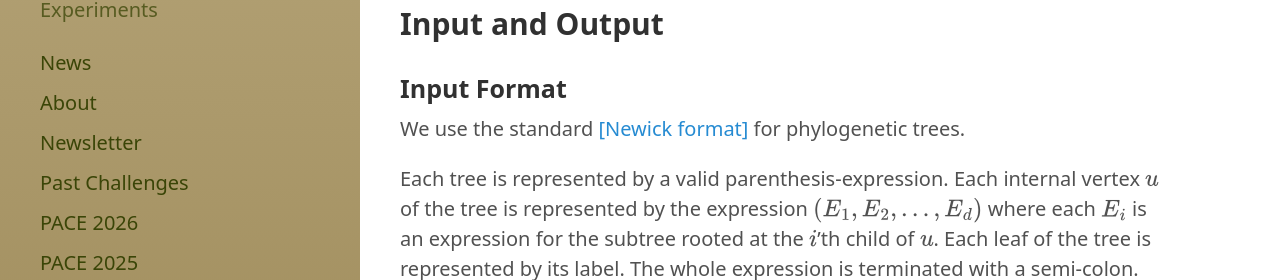
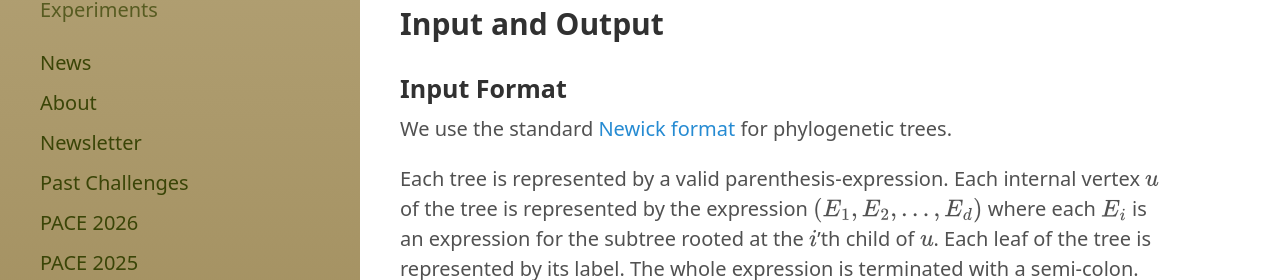
Before and after one commit to PACE-challenge/pacechallenge.org, a Jekyll site: the page built from 2026/maf.md, in a window 1280 px wide and 900 px high, scrolled down 2796 px, cut to the strip 145-425 px from the top of the window. Built offline with Jekyll 4.4.1, drawn with Linux system fonts in a browser that asks for light colours.

Commit message:
double [] around link

```diff
--- a/2026/maf.md
+++ b/2026/maf.md
@@ -69,7 +69,7 @@ The final score will be computed over a set of $x$ private instances that are si
 
 ### Input Format
 
-We use the standard [[Newick format]](https://en.wikipedia.org/wiki/Newick_format) for phylogenetic trees.
+We use the standard [Newick format](https://en.wikipedia.org/wiki/Newick_format) for phylogenetic trees.
 
 Each tree is represented by a valid parenthesis-expression. Each internal vertex $u$ of the tree is represented by the expression $(E_1,E_2,\ldots,E_d)$ where each $E_i$ is an expression for the subtree rooted at the $i$'th child of $u$. Each leaf of the tree is represented by its label. The whole expression is terminated with a semi-colon.
 
```
